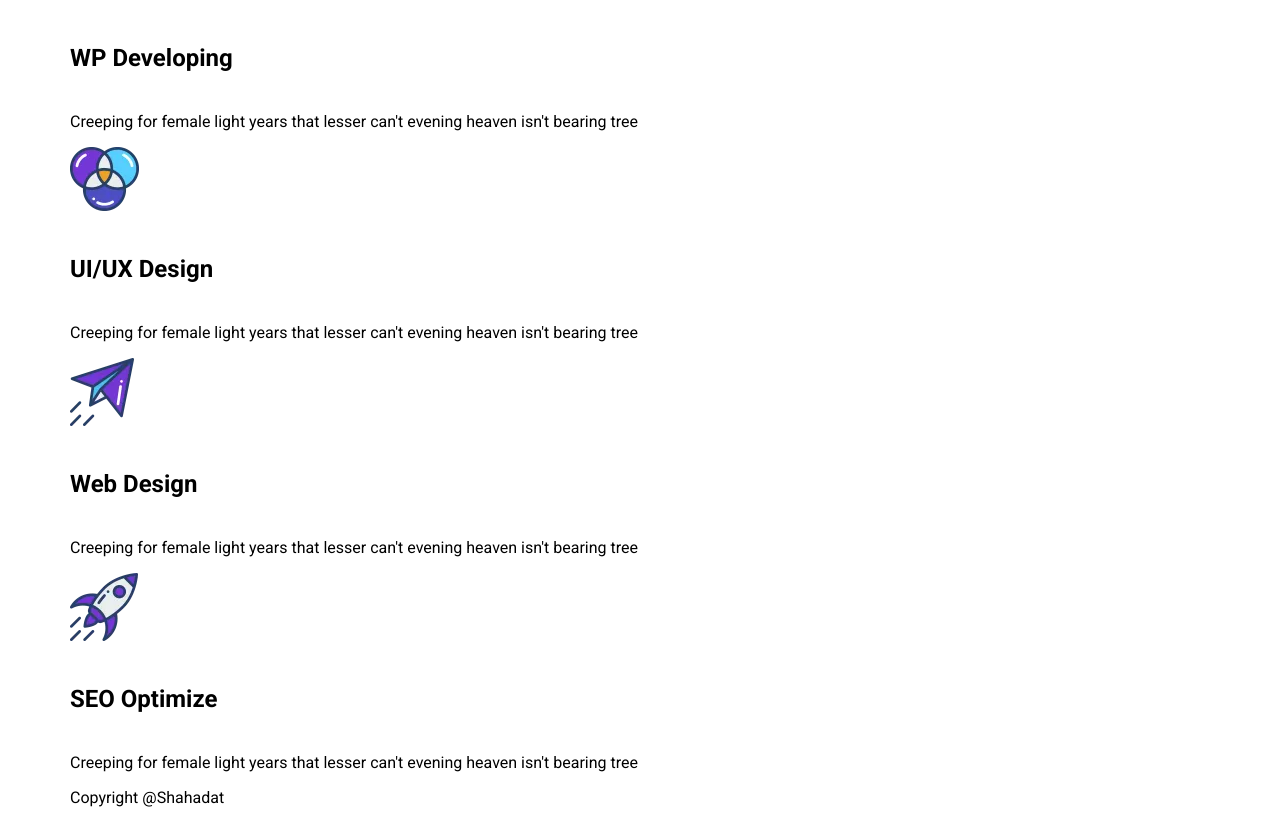
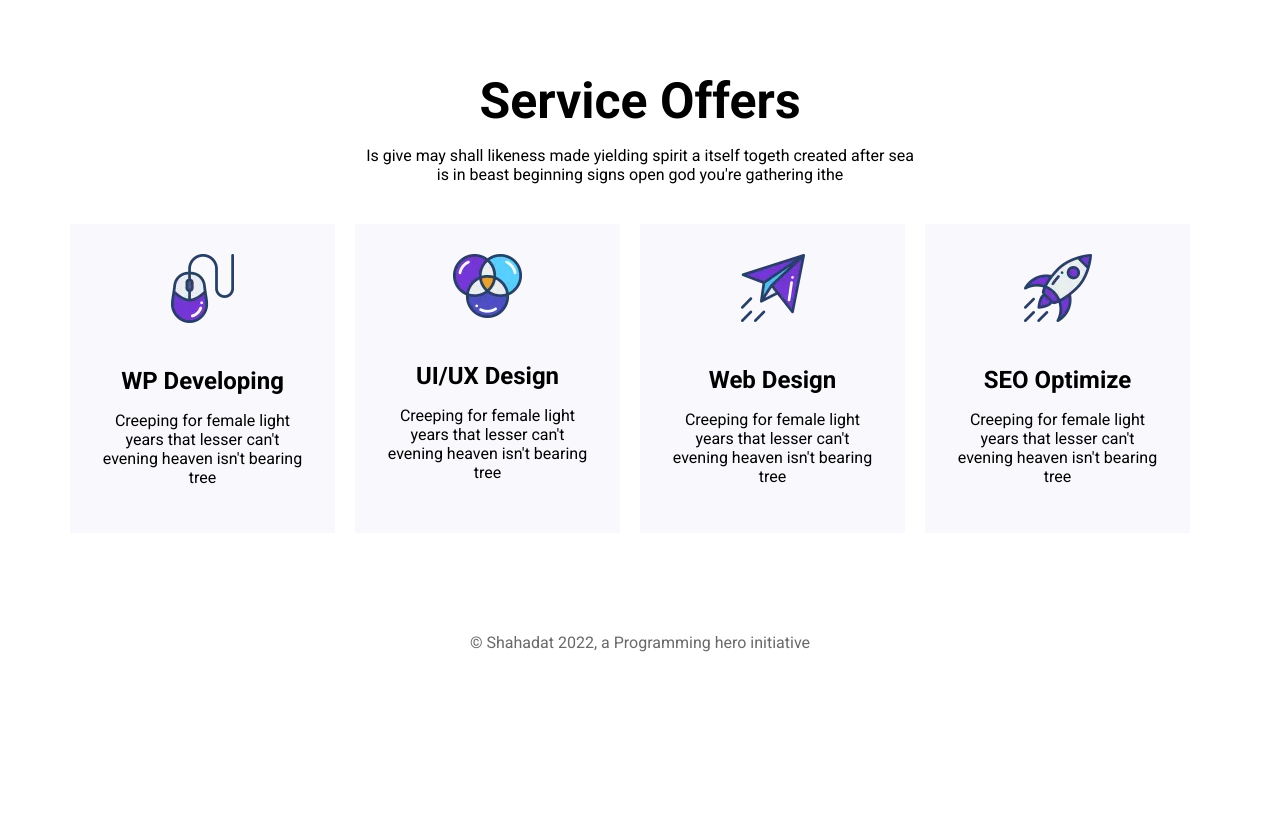
Before and after one commit to sdtHossain/developer-portfolio, a plain HTML site: page index.html in a window 1280 px wide. Shown: the part 1120-1943 px from the top of the page. After the commit the page ends 1792 px from the top, so only its background shows below. Drawn offline with Linux system fonts and the light colour scheme; files whose address does not match are found by name.

Commit message:
added service offers and footer style

```diff
--- a/assets/style/style.css
+++ b/assets/style/style.css
@@ -115,3 +115,39 @@ h6 {
 .about-right h2 {
     text-transform: uppercase;
 }
+
+/* Service */
+.service-offers {
+    padding-top: 100px;
+}
+.service-offers-title {
+    text-align: center;
+}
+.service-offers-title h2 {
+    margin-bottom: 0;
+}
+.service-offers-title p {
+    margin-bottom: 40px;
+}
+.service-offers .flexbox {
+    justify-content: space-between;
+}
+
+.offer-item {
+    width: 25%;
+    background: #f9f9fd;
+    text-align: center;
+    padding: 30px;
+    margin-right: 20px;
+}
+.offer-item h5 {
+    margin-bottom: 0;
+}
+
+/* footer */
+footer {
+    margin-top: 100px;
+    margin-bottom: 20px;
+    text-align: center;
+    color: dimgray;
+}
--- a/index.html
+++ b/index.html
@@ -65,6 +65,12 @@
     <!-- Service Offer -->
     <section class="service-offers">
         <div class="container">
+            <div class="service-offers-title">
+                <h2>Service Offers</h2>
+            <p>Is give may shall likeness made yielding spirit a itself togeth created after sea<br>
+                is in beast beginning signs open god you're gathering ithe</p>
+            </div>
+            <div class="flexbox">
                 <div class="offer-item">
                     <img src="assets/images/icon-mouse.png" alt="">
                     <h5>WP Developing</h5>
@@ -86,11 +92,12 @@
                     <p>Creeping for female light years that lesser can't evening heaven isn't bearing tree</p>
                 </div>
             </div>
+        </div>
     </section>
 
     <footer>
         <div class="container">
-            <p>Copyright @Shahadat</p>
+            <p>&copy; Shahadat 2022, a Programming hero initiative</p>
         </div>
     </footer>
 
```
Lines whose indentation alone changed are shown as unchanged.
